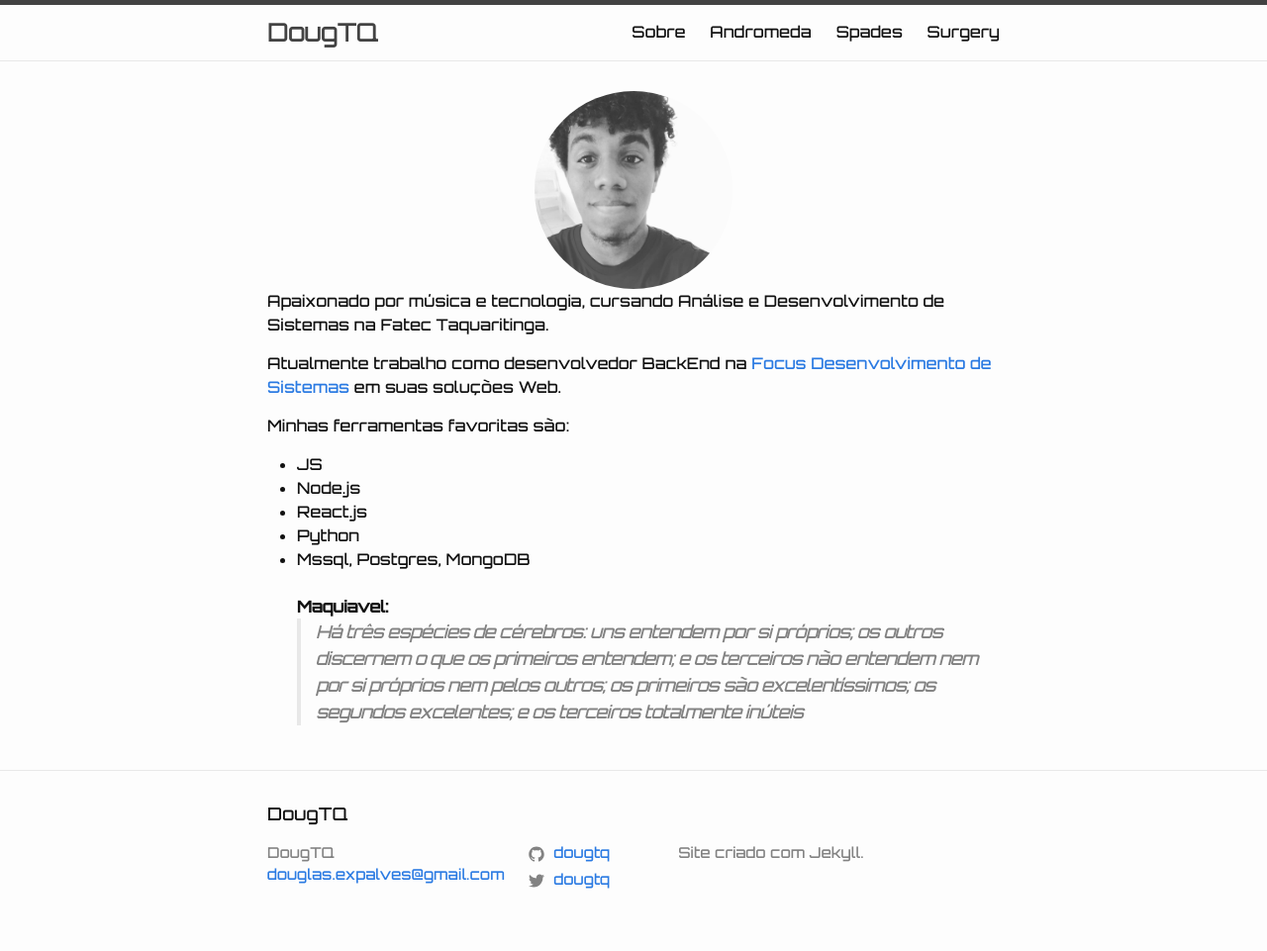
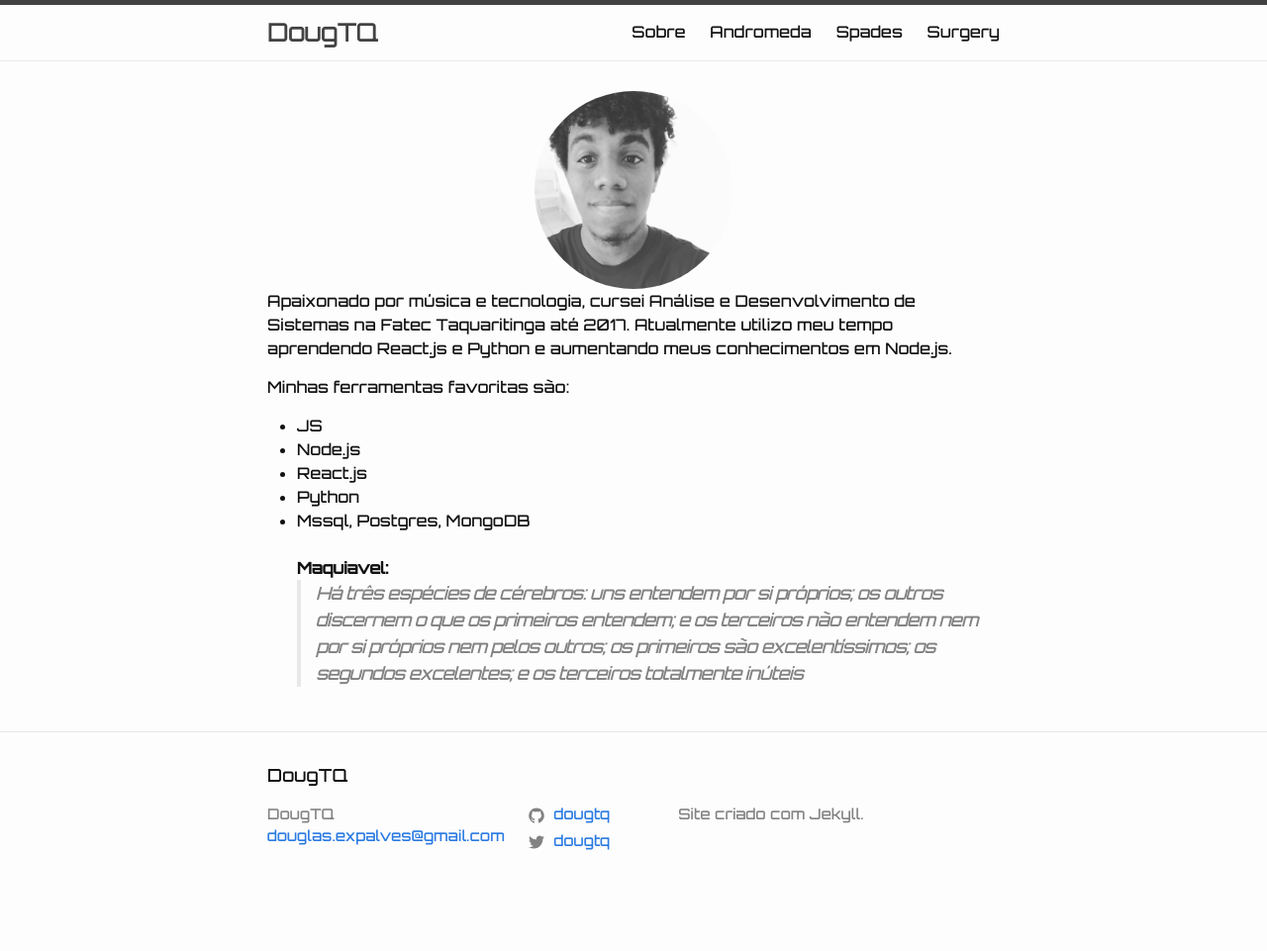
Before and after one commit to dougtq/mypage-tq, a Jekyll site: the page built from about.md, in a window 1280 px wide. Shown: the whole page at 99% size. Built offline with Jekyll 4.4.1, drawn with Linux system fonts in a browser that asks for light colours; nearby versions of some CDN libraries; some web fonts are replaced; after the commit the page ends 922 px from its top, so only the background shows below that.

Commit message:
atualização da pagina about.md

```diff
--- a/about.md
+++ b/about.md
@@ -8,9 +8,8 @@ permalink: /sobre/
   <img class="img-fluid profile" src="/assets/profile.jpg">
 </div>
 
- Apaixonado por música e tecnologia, cursando Análise e Desenvolvimento de Sistemas na Fatec Taquaritinga.
-
- Atualmente trabalho como desenvolvedor BackEnd na [Focus Desenvolvimento de Sistemas](http://focussp.com.br) em suas soluções Web.
+ Apaixonado por música e tecnologia, cursei Análise e Desenvolvimento de Sistemas na Fatec Taquaritinga até 2017.
+ Atualmente utilizo meu tempo  aprendendo React.js e Python e aumentando meus conhecimentos em Node.js.
 
  Minhas ferramentas favoritas são:
   - JS
```
